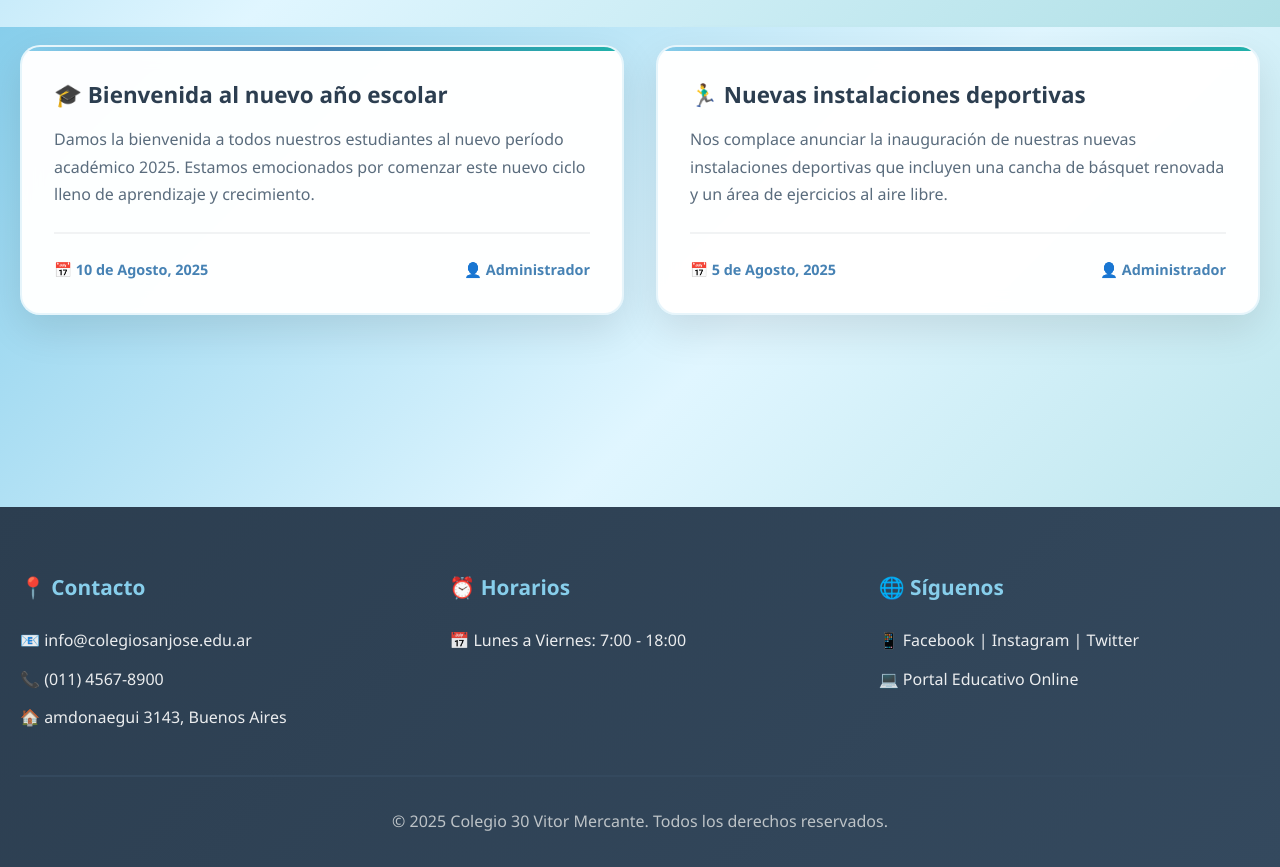
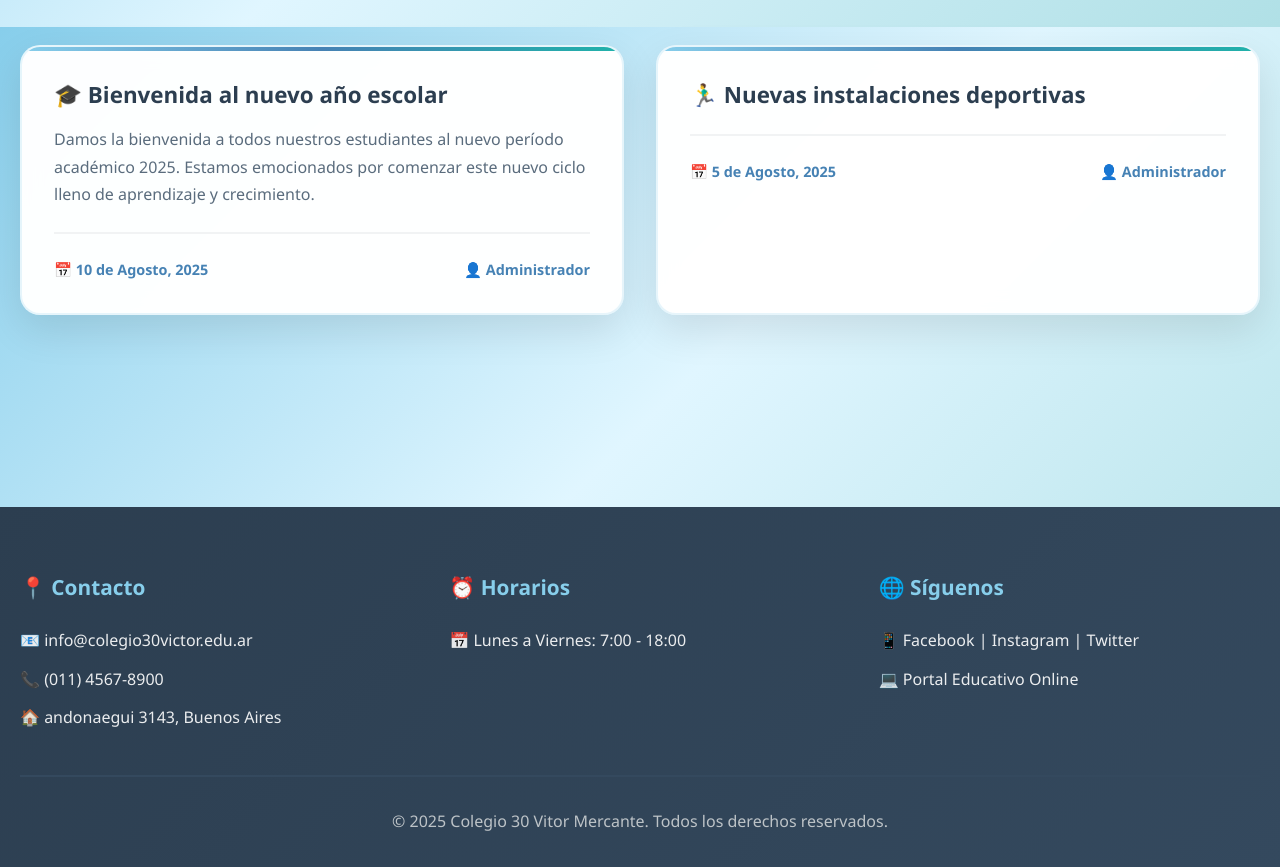
Before and after one commit to minit131/proyecto-escuela30, a plain HTML site: page pagina/index.html in a window 1280 px wide. Shown: the part 773-1640 px from the top of the page. Drawn offline with Linux system fonts and the light colour scheme.

Commit message:
Update index.html

```diff
--- a/pagina/index.html
+++ b/pagina/index.html
@@ -40,7 +40,7 @@
     <nav class="navbar">
         <div class="nav-container">
             <div class="nav-logo">
-                <h2>🎓 Colegio San José</h2>
+                <h2>🎓 Colegio 30 Victor Mercante</h2>
             </div>
             <ul class="nav-menu">
                 <li><a href="#inicio">Inicio</a></li>
@@ -173,7 +173,6 @@
                                 <button class="delete-btn" onclick="deleteNews(2)">🗑️</button>
                             </div>
                         </div>
-                        <p>Nos complace anunciar la inauguración de nuestras nuevas instalaciones deportivas que incluyen una cancha de básquet renovada y un área de ejercicios al aire libre.</p>
                         <div class="news-meta">
                             <span class="date">📅 5 de Agosto, 2025</span>
                             <span class="author">👤 Administrador</span>
@@ -190,9 +189,9 @@
             <div class="footer-content">
                 <div class="footer-section">
                     <h3>📍 Contacto</h3>
-                    <p>📧 info@colegiosanjose.edu.ar</p>
+                    <p>📧 info@colegio30victor.edu.ar</p>
                     <p>📞 (011) 4567-8900</p>
-                    <p>🏠 amdonaegui 3143, Buenos Aires</p>
+                    <p>🏠 andonaegui 3143, Buenos Aires</p>
                 </div>
                 <div class="footer-section">
                     <h3>⏰ Horarios</h3>
@@ -530,4 +529,5 @@
         });
     </script>
 </body>
+
 </html>
```
